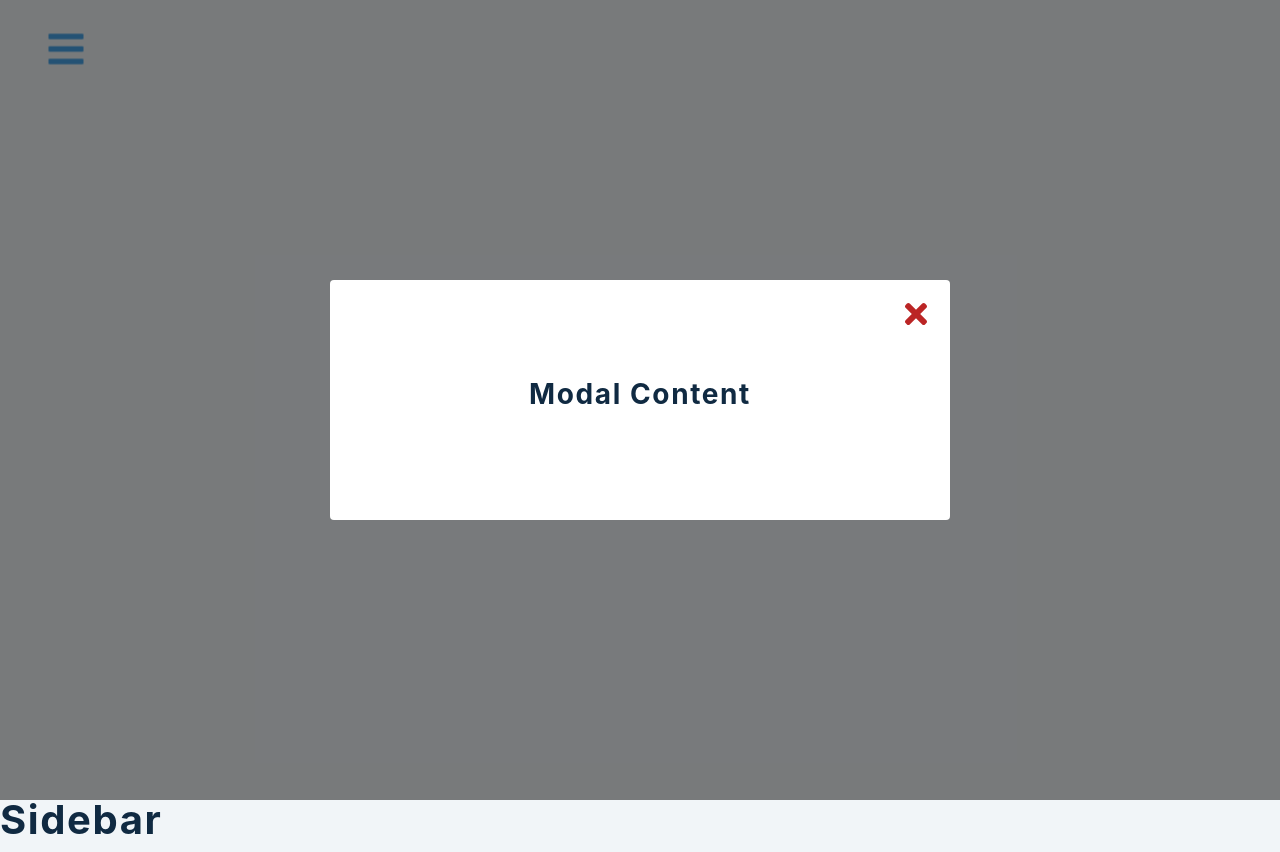
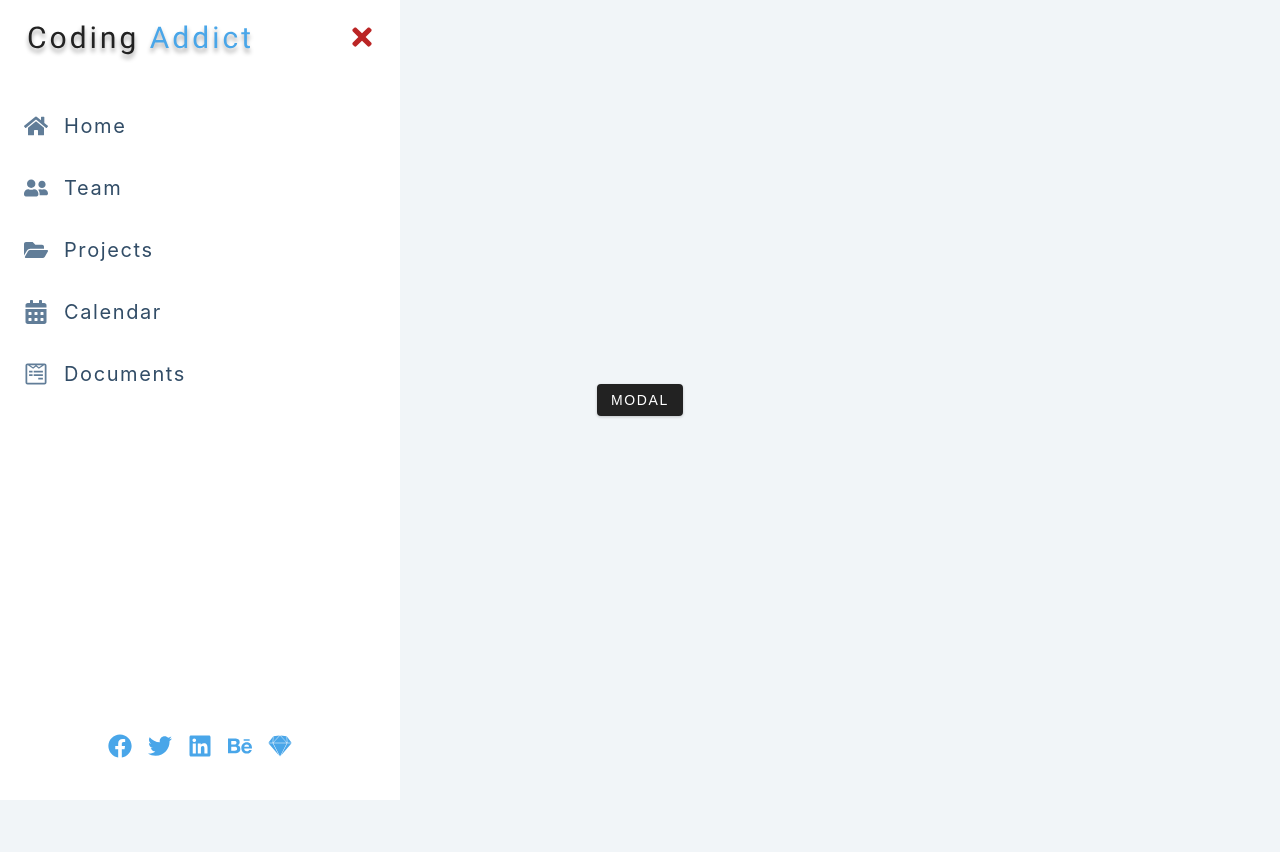
Before and after one commit to arun-kushwaha04/Sidebar-Modal-React-Project, a React (Create React App) app: page / in a window 1280 px wide. After the commit the page ends 800 px from the top, so only its background shows below. Built offline with nearby package versions, Linux system fonts and the light colour scheme.

Commit message:
Created Siderbar component

```diff
--- a/src/Modal.js
+++ b/src/Modal.js
@@ -2,7 +2,7 @@ import React from 'react'
 import { FaTimes } from 'react-icons/fa'
 const Modal = () => {
   return (
-    <div className="modal-overlay show-modal">
+    <div className="modal-overlay">
       <div className="modal-container">
         <h3>modal content</h3>
         <button className="close-modal-btn">
--- a/src/Sidebar.js
+++ b/src/Sidebar.js
@@ -4,7 +4,34 @@ import { FaTimes } from 'react-icons/fa'
 import { social, links } from './data'
 
 const Sidebar = () => {
-  return <h2>sidebar</h2>
+  return (
+    <aside className='sidebar show-sidebar'>
+      <div className="sidebar-header">
+        <img src={logo} alt="logo" />
+        <div className="close-btn"><FaTimes/></div>
+      </div>
+      <ul className="links">
+        {links.map(element => {
+          const {id,url,text,icon} = element;
+          return(
+            <li key={id}>
+              <a href={url}>{icon}{text}</a>
+            </li>
+          )
+        })}
+      </ul>
+      <ul className="social-icons">
+        {social.map(element =>{
+          const {id,url,icon}=element;
+          return (
+            <li key={id}>
+              <a href={url}>{icon}</a>
+            </li>
+          )
+        })}
+      </ul>
+    </aside>
+  )
 }
 
 export default Sidebar
```
